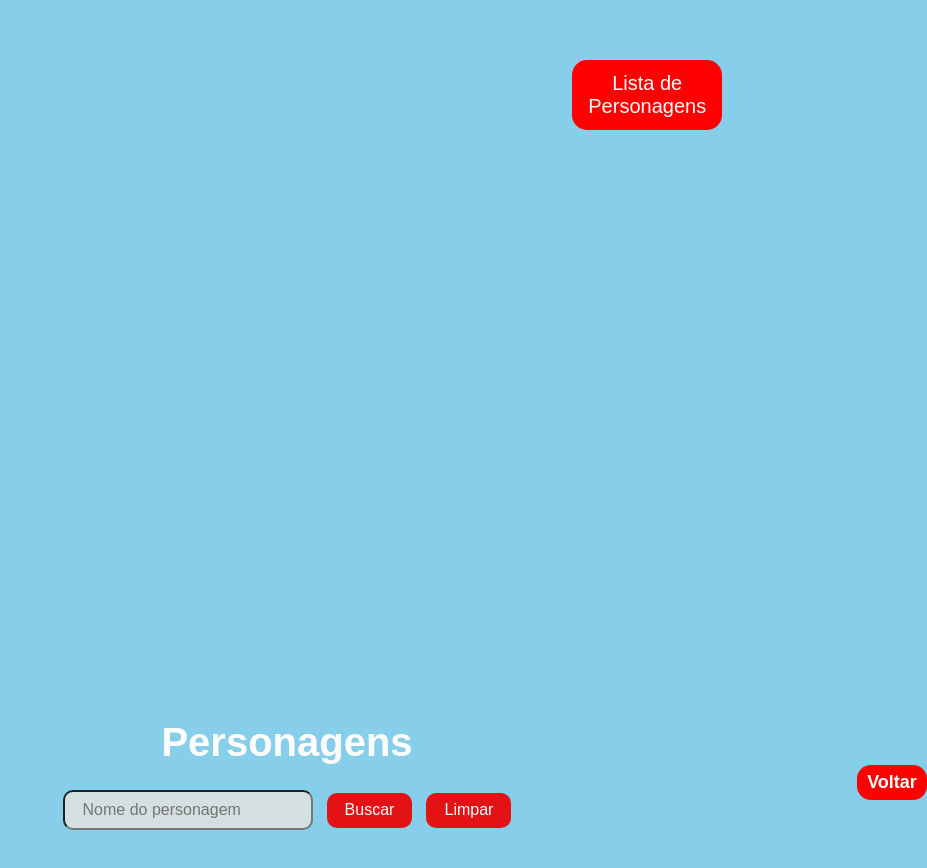
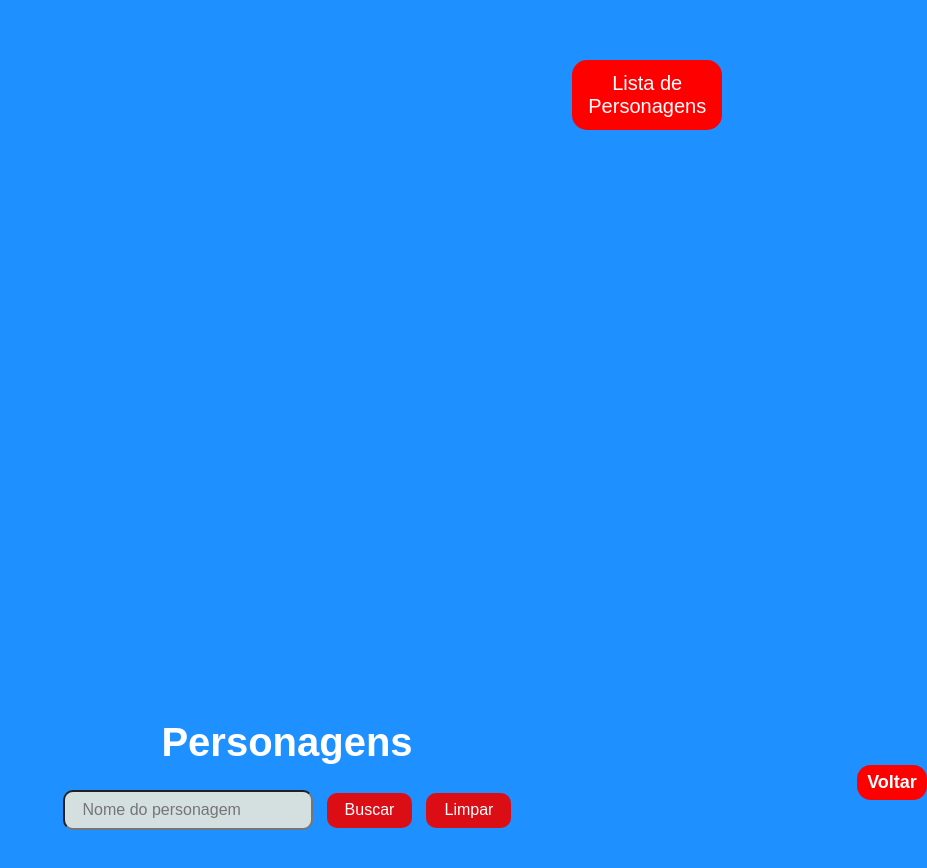
Before and after one commit to Felipe-Bonatto/simpsons, a plain HTML site: page index.html in a window 1280 px wide. Shown: the whole page, without its empty margins (353-1280 px from the left). Drawn offline with Linux system fonts and the light colour scheme; no server answers; a web font is replaced by a local one.

Commit message:
finalizado

```diff
--- a/css/style.css
+++ b/css/style.css
@@ -13,7 +13,7 @@ html {
 
 body {
     width: 100vw;
-    background-color: #87CEEB;
+    background-color: #1E90FF;
 }
 
 header {
```
